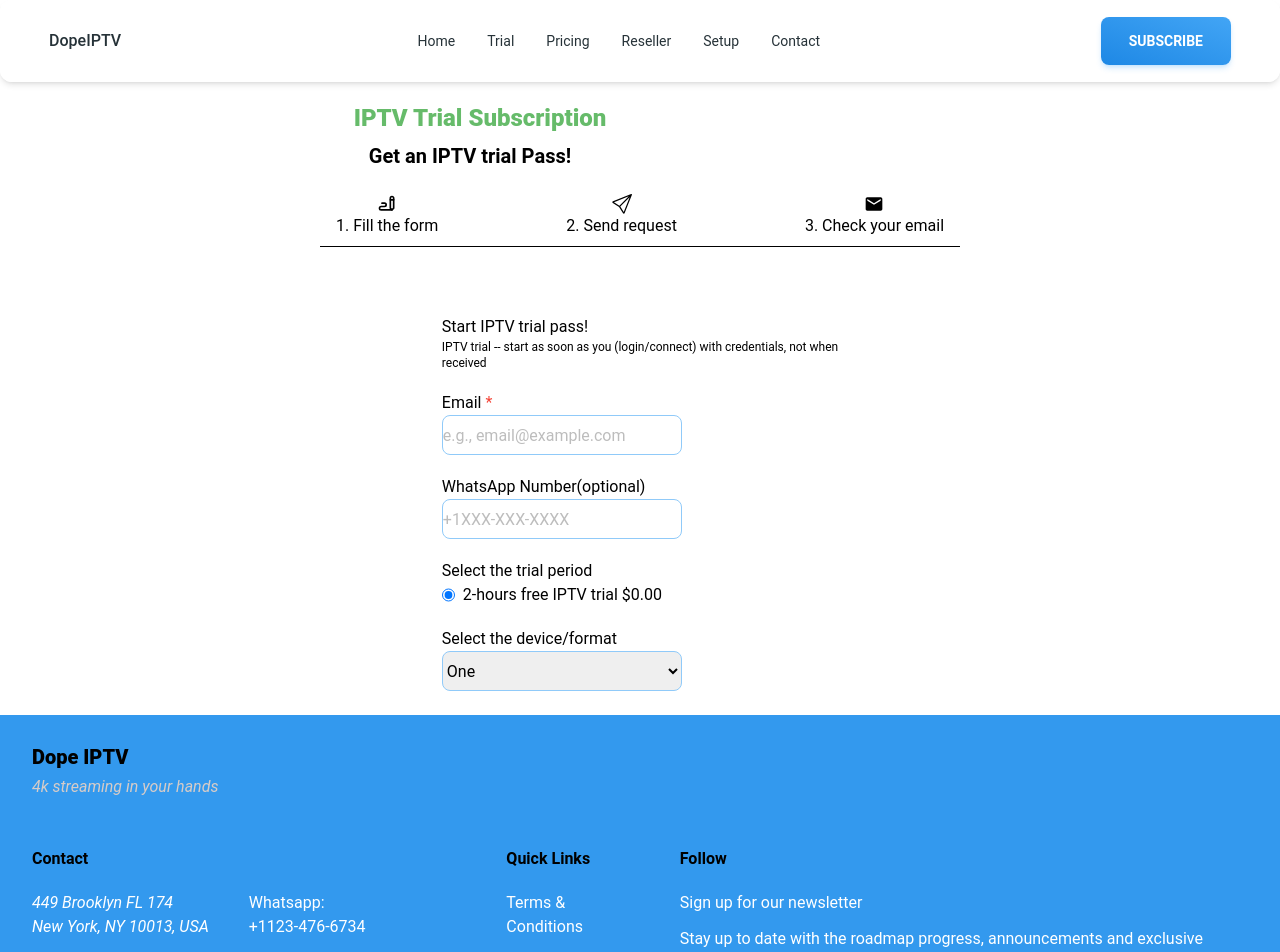
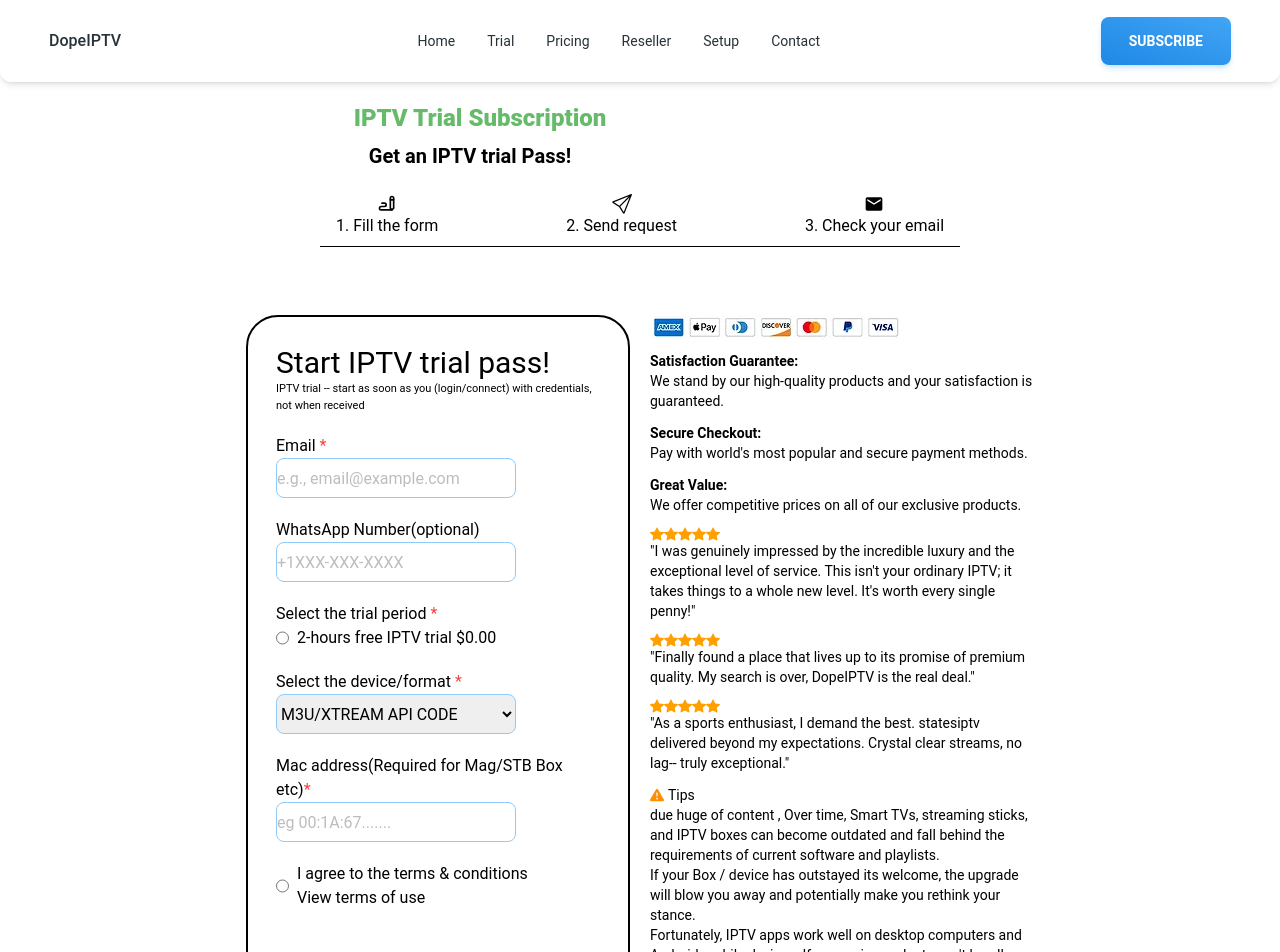
Before and after one commit to Laryd/iptv, a React (Vite) app: page /trial in a window 1280 px wide. Shown: the top 952 px of the page. Built offline with nearby package versions, Linux system fonts and the light colour scheme; some icons are missing.

Commit message:
trial update and min-w-fit for images

```diff
--- a/src/components/faq/Watching.jsx
+++ b/src/components/faq/Watching.jsx
@@ -12,6 +12,7 @@
           <img
             src={tvwatching}
             alt="people watching tv"
+            className='min-w-fit'
           />
         </div>
         <div className="w-96 pt-12">
--- a/src/components/navbar/NavBar.jsx
+++ b/src/components/navbar/NavBar.jsx
@@ -36,9 +36,9 @@
         color="blue-gray"
         className="p-1 font-normal"
       >
-        <a href="#" className="flex items-center">
+        <Link to="/trial" className="flex items-center">
           Trial
-        </a>
+        </Link>
       </Typography>
       <Typography
         as="li"
--- a/src/components/slider/Details.jsx
+++ b/src/components/slider/Details.jsx
@@ -37,7 +37,7 @@
           </div>
         </div>
         <div>
-          <img src={channelpile} alt="channel piles" />
+          <img src={channelpile} alt="channel piles" className="min-w-fit" />
         </div>
       </div>
       <div className="grid grid-rows-2 grid-cols-2 gap-2 px-80">
--- a/src/components/trial/Form.jsx
+++ b/src/components/trial/Form.jsx
@@ -5,15 +5,17 @@
   Select,
   Option,
 } from "@material-tailwind/react";
+import Ratings from "./Ratings";
 
 const Form = () => {
   return (
+    <div className="flex gap-5 justify-center">
       <form className="mt-12 flex flex-col items-center mb-6">
-      <div>
-        <h1>Start IPTV trial pass!</h1>
-        <p className="text-xs">
+        <div className="w-96 p-7 rounded-[2rem] border border-black border-x-2 border-y-2">
+          <h1 className="text-3xl">Start IPTV trial pass!</h1>
+          <p className="text-[11px]">
             IPTV trial -- start as soon as you (login/connect) with credentials,
-          not when <br />received
+            not when received
           </p>
           <div className="flex flex-col mb-5 mt-5">
             <label htmlFor="email">
@@ -36,28 +38,63 @@
             />
           </div>
           <div className="flex flex-col mb-5">
-          <label htmlFor="period">Select the trial period</label>
+            <label htmlFor="period">
+              Select the trial period <span className="text-red-500">*</span>
+            </label>
             <div className="flex gap-2">
-            <input type="radio" id="period" checked />{" "}
+              <input type="radio" id="period" />{" "}
               <p>2-hours free IPTV trial $0.00</p>
             </div>
           </div>
-        <div className="flex flex-col">
-          <label htmlFor="device">Select the device/format</label>
+          <div className="flex flex-col mb-5">
+            <label htmlFor="device">
+              Select the device/format <span className="text-red-500">*</span>
+            </label>
             <select
               data-te-select-init
-            data-te-select-placeholder="Choose and option"
+              placeholder="Choose any option"
               className="w-60 h-10 border border-blue-200 rounded-lg"
               id="device"
             >
-            <option value="1">One</option>
-            <option value="2">Two</option>
-            <option value="3">Three</option>
-            <option value="4">Four</option>
+              <option value="1">M3U/XTREAM API CODE</option>
+              <option value="2">Mag Box/STB device</option>
+              <option value="3">Formular/DreamLink/Avov Box</option>
+              <option value="4">Enigma2/DreamBox/Vu+</option>
             </select>
+          </div>
+          <div className="flex flex-col mb-5">
+            <label htmlFor="mac">
+              Mac address(Required for Mag/STB Box etc)
+              <span className="text-red-500">*</span>
+            </label>
+            <input
+              type="text"
+              id="mac"
+              placeholder="eg 00:1A:67......."
+              className="w-60 h-10 border border-blue-200 rounded-lg"
+            />
+          </div>
+          <div className="flex gap-2">
+            <input type="radio" name="agreement" id="agreement" />
+            <label htmlFor="agreement">
+              I agree to the terms & conditions <br />
+              <span>View terms of use</span>
+            </label>
+          </div>
+          <div className="flex justify-center">
+            <Button
+              variant="gradient"
+              size="lg"
+              color="blue"
+              className="hidden lg:inline-block my-16"
+            >
+              Subscribe
+            </Button>
           </div>
         </div>
       </form>
+      <Ratings/>
+    </div>
   );
 };
 
--- /dev/null
+++ b/src/components/trial/Ratings.jsx
@@ -0,0 +1,91 @@
+import pay_log from "../../assets/images/pay_log_2.webp"
+import { BsFillStarFill, BsFillExclamationTriangleFill } from "react-icons/bs";
+
+const Ratings = () => {
+  return (
+    <div className="flex flex-col gap-3 w-96 mt-12 text-sm">
+      <div>
+        <img src={pay_log} alt="pay log" className="min-w-fit"/>
+      </div>
+      <div>
+        <h1 className="font-semibold">Satisfaction Guarantee:</h1>
+        <p>
+          We stand by our high-quality products and your satisfaction is
+          guaranteed.
+        </p>
+      </div>
+      <div>
+        <h1 className="font-semibold">Secure Checkout:</h1>
+        <p>Pay with world's most popular and secure payment methods.</p>
+      </div>
+      <div>
+        <h1 className="font-semibold">Great Value:</h1>
+        We offer competitive prices on all of our exclusive products.
+      </div>
+      <div>
+        <div className="flex text-amber-700">
+          <BsFillStarFill />
+          <BsFillStarFill />
+          <BsFillStarFill />
+          <BsFillStarFill />
+          <BsFillStarFill />
+        </div>
+        <p>
+          "I was genuinely impressed by the incredible luxury and the
+          exceptional level of service. This isn't your ordinary IPTV; it takes
+          things to a whole new level. It's worth every single penny!"
+        </p>
+      </div>
+      <div>
+        <div className="flex text-amber-700">
+          <BsFillStarFill />
+          <BsFillStarFill />
+          <BsFillStarFill />
+          <BsFillStarFill />
+          <BsFillStarFill />
+        </div>
+        <p>
+          "Finally found a place that lives up to its promise of premium
+          quality. My search is over, DopeIPTV is the real deal."
+        </p>
+      </div>
+      <div>
+        <div className="flex text-amber-700">
+          <BsFillStarFill />
+          <BsFillStarFill />
+          <BsFillStarFill />
+          <BsFillStarFill />
+          <BsFillStarFill />
+        </div>
+        <p>
+          "As a sports enthusiast, I demand the best. statesiptv delivered
+          beyond my expectations. Crystal clear streams, no lag-- truly
+          exceptional."
+        </p>
+      </div>
+      <div>
+        <div className="flex items-center gap-1">
+          <BsFillExclamationTriangleFill className=" text-amber-800" />
+          <h3>Tips</h3>
+        </div>
+
+        <p>
+          due huge of content , Over time, Smart TVs, streaming sticks, and IPTV
+          boxes can become outdated and fall behind the requirements of current
+          software and playlists.
+        </p>
+        <p>
+          If your Box / device has outstayed its welcome, the upgrade will blow
+          you away and potentially make you rethink your stance.
+        </p>
+        <p>
+          Fortunately, IPTV apps work well on desktop computers and Android
+          mobile devices. If your aging gadgets can&#39;t handle IPTV, consider
+          upgrading or switching to your computer or smartphone.
+        </p>
+      </div>
+    </div>
+  );
+}
+
+export default Ratings
```
Also changed, not shown: src/components/trial/TrialHeading.jsx (+14 -12 lines), src/assets/images/pay_log_2.webp (added). Lines whose indentation alone changed are shown as unchanged.
